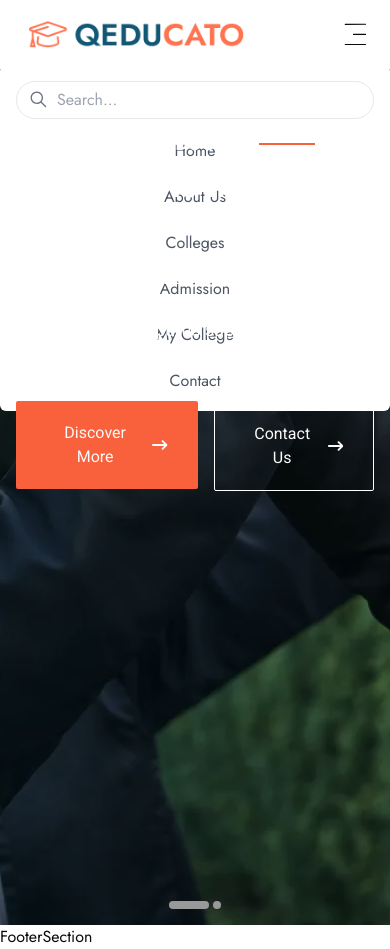
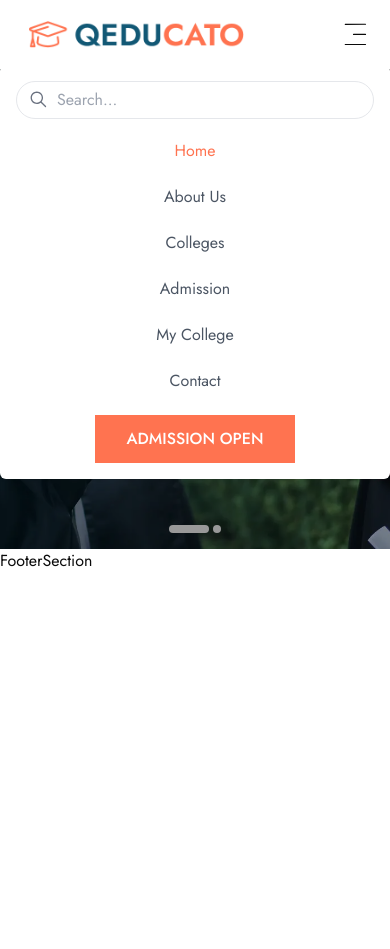
Before and after one commit to alamincoders/campus-connect, a React (Vite) app in the folder frontend/: page / in a window 390 px wide. Both pictures are taken after a click on the icon 355 px from the left and 34 px from the top of the page. After the commit the page ends 844 px from the top, so only its background shows below. Built offline with nearby package versions, Linux system fonts and the light colour scheme.

Commit message:
"Update HeroSlider and NavbarSection components: adjust hero slider height, button styles, and mobile sidebar z-index; add admission open link to navbar"

```diff
--- a/frontend/src/components/screens/HeroSlider.jsx
+++ b/frontend/src/components/screens/HeroSlider.jsx
@@ -49,7 +49,7 @@ const HeroSlider = () => {
       />
       <div
         ref={containerRef}
-        className="w-full h-[856px] overflow-hidden relative "
+        className="w-full h-[480px] lg:h-[856px] overflow-hidden relative "
       >
         <AnimatePresence
           initial={false}
@@ -104,12 +104,12 @@ const HeroSlider = () => {
               </div>
               <div className="flex gap-4 mt-8">
                 <Link to="/about-us">
-                  <Button className="bg-primary_main-500 py-5 px-[30px]">
+                  <Button className="bg-primary_main-500 py-5 px-6 lg:px-[30px]">
                     Discover More <FaArrowRightLong />
                   </Button>
                 </Link>
                 <Link to="/contact">
-                  <Button className="py-5 px-[30px] bg-transparent border border-white hover:border-secondary_main">
+                  <Button className="py-5 px-6 lg:px-[30px] bg-transparent border border-white hover:border-secondary_main">
                     Contact Us <FaArrowRightLong />
                   </Button>
                 </Link>
--- a/frontend/src/components/shared/NavbarSection.jsx
+++ b/frontend/src/components/shared/NavbarSection.jsx
@@ -79,7 +79,7 @@ const NavbarSection = () => {
         <aside
           className={`${
             mobileSidebarOpen
-              ? "translate-x-0 opacity-100 z-20"
+              ? "translate-x-0 opacity-100 z-[200]"
               : "translate-x-[200px] opacity-0 z-[-1]"
           } lg:hidden bg-white boxShadow p-4 text-center absolute top-[65px] right-0 w-full rounded-md transition-all duration-300`}
         >
@@ -96,12 +96,18 @@ const NavbarSection = () => {
               <li
                 key={item.name}
                 className={`hover:border-b-main-400 border-b-[2px] border-transparent transition-all duration-500 cursor-pointer capitalize ${
-                  isActive(item.path) ? "text-main-400" : ""
+                  isActive(item.path) ? "text-primary_main" : ""
                 }`}
               >
                 <Link to={item.path}>{item.name}</Link>
               </li>
             ))}
+            <Link
+              to="/login"
+              className="py-3 lg:py-[21.5px] px-8 text-white bg-primary_main hover:text-primary_main-100 hover:bg-secondary_main transition-all duration-300 inline-flex lg:hidden font-medium uppercase"
+            >
+              Admission Open
+            </Link>
           </ul>
         </aside>
       </div>
```
